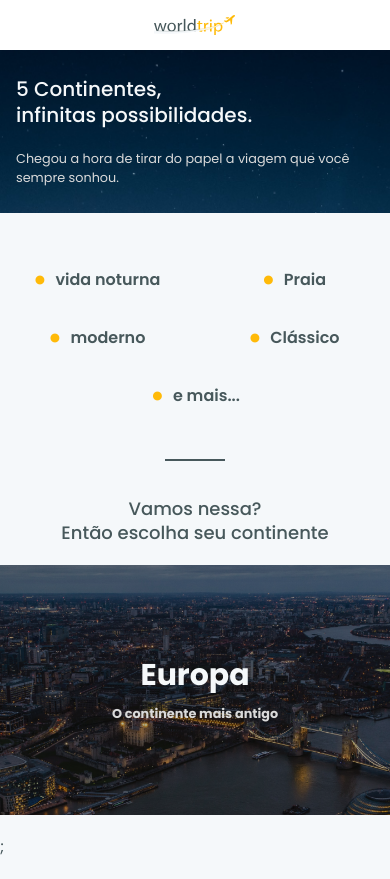
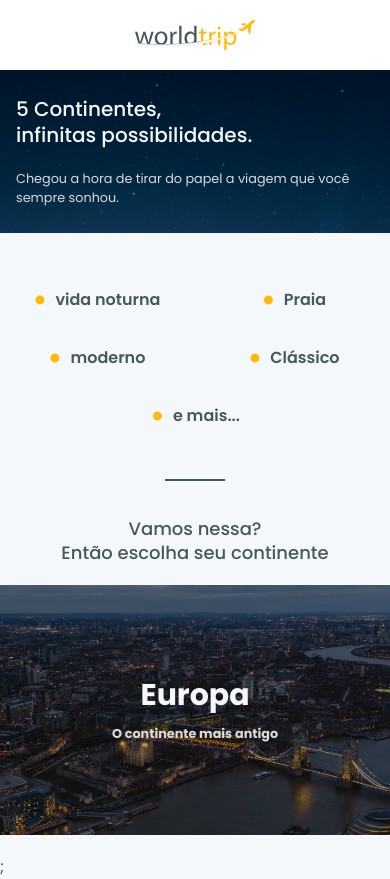
Before and after one commit to araujo-jp/worldtrip, a Next.js app: page / in a window 390 px wide. Built offline with nearby package versions, Linux system fonts and the light colour scheme.

Commit message:
style: updating Logo Size on Mobile

```diff
--- a/src/components/Header/index.tsx
+++ b/src/components/Header/index.tsx
@@ -3,30 +3,31 @@ import { Flex, Grid, Image } from '@chakra-ui/react';
 export function Header() {
   return (
     <Flex
+      bg="white"
+      w="100%"
       as="header"
-      bgColor="white"
-      width="100%"
-      marginX="auto"
-      paddingX="1rem"
-      height={['50px', '100px']}
+      mx="auto"
+      px="1rem"
+      h={['70px', '100px']}
       align="center"
       justify="center"
     >
       <Grid
-        height="100%"
-        marginX="auto"
-        width="100%"
-        maxWidth={1160}
+        h="100%"
+        mx="auto"
+        w="100%"
+        maxW="1160px"
         alignItems="center"
         templateColumns="repeat(3, 1fr)"
         justifyContent="center"
+        alignSelf="start"
       >
         <Image
           src="/logo.svg"
           alt="logo worldtrip"
           justifySelf="center"
           gridColumn="2"
-          width={['81px', '184px']}
+          width={['150px', '184px']}
         />
       </Grid>
     </Flex>
--- a/src/pages/index.tsx
+++ b/src/pages/index.tsx
@@ -13,8 +13,8 @@ const Home: NextPage = () => (
     <Head>
       <title>Home | worldtrip</title>
     </Head>
+    <Header />
     <Flex direction="column">
-      <Header />
       <Banner />
       <TravelTypes />
       <Divider />
```
